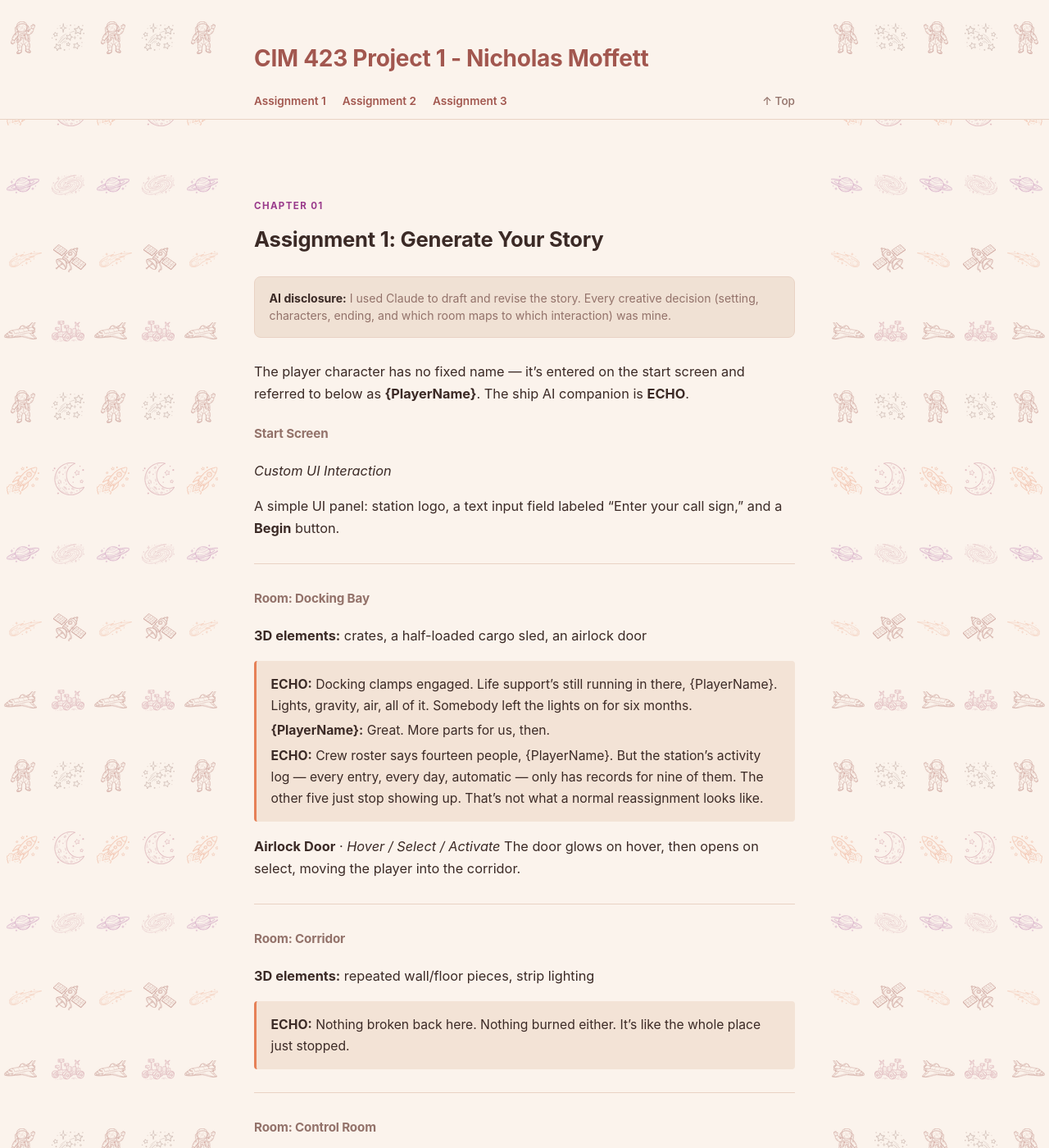
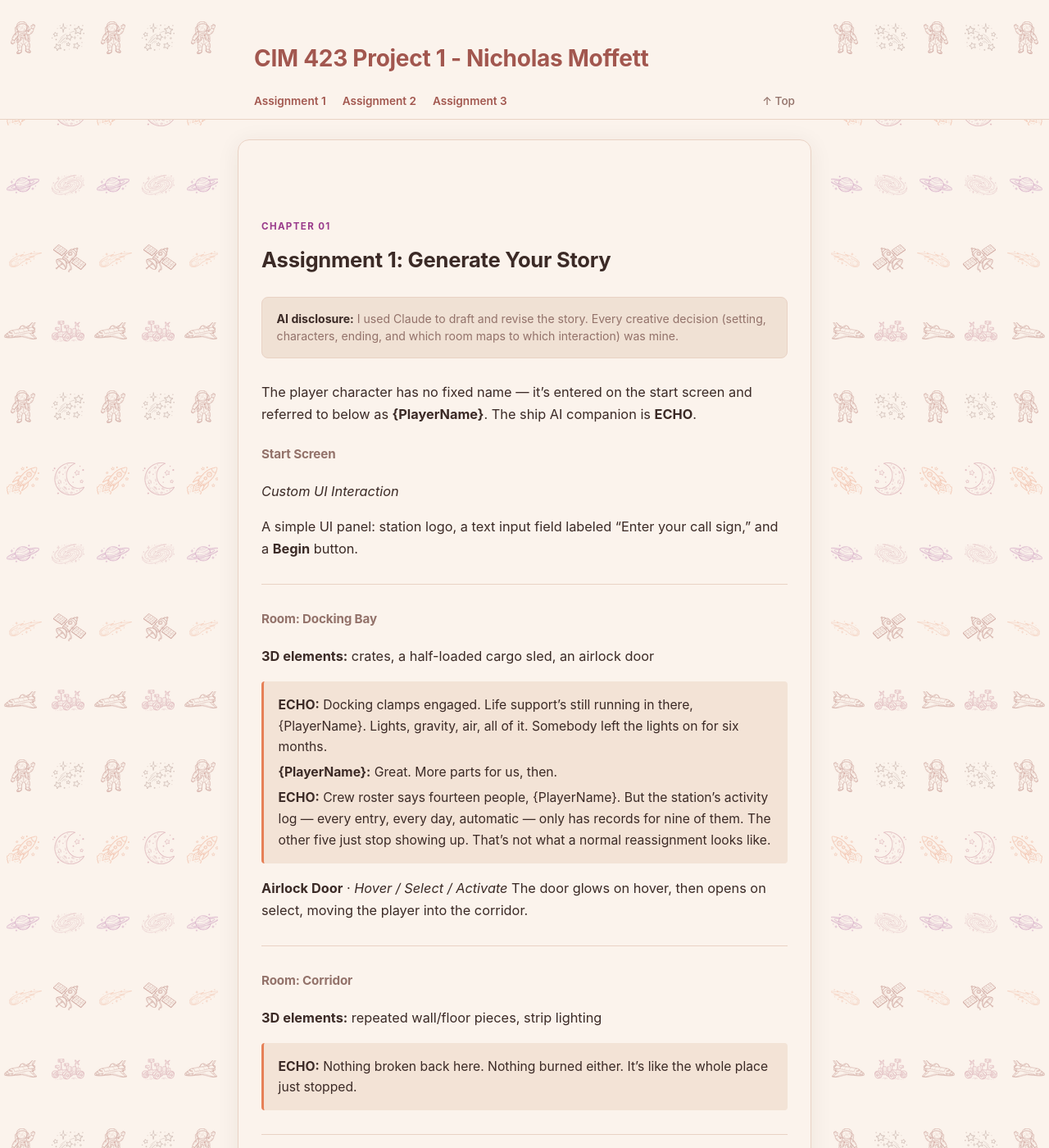
Before and after one commit to moff05/cim423-3d-world, a Jekyll site: the page built from index.md, in a window 1280 px wide and 1400 px high. Shown: the whole window at 82% size. Built offline with Jekyll 4.4.1, drawn with Linux system fonts in a browser that asks for light colours.

Commit message:
Give the content column a card treatment for readability
Wraps main in a bordered, shadowed panel with rounded corners so the
text stays clearly separated from the space pattern in the margins.

Co-Authored-By: Claude Sonnet 5 <noreply@anthropic.com>
Claude-Session: https://claude.ai/code/session_01EXSHHrPegx68P7D3CLUmwe

```diff
--- a/_layouts/default.html
+++ b/_layouts/default.html
@@ -30,9 +30,13 @@
   }
   main {
     max-width: 700px;
-    margin: 0 auto;
-    padding: 2.5rem 1.25rem 6rem;
+    margin: 1.5rem auto 3rem;
+    padding: 2.5rem 1.75rem 3.5rem;
     counter-reset: chapter;
+    background: var(--bg);
+    border: 1px solid var(--rule);
+    border-radius: 14px;
+    box-shadow: 0 4px 28px rgba(59, 38, 30, 0.07);
   }
   header.site-header {
     max-width: 700px;
```
